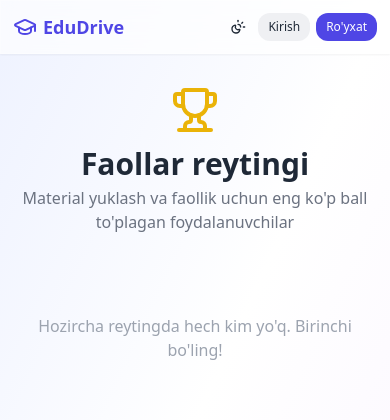
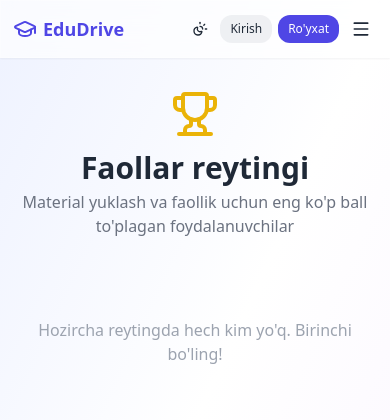
Before and after one commit to Jamoliddin426/EduDrive, a Django app: page /leaderboard/ in a window 390 px wide. Shown: the top 420 px of the page. Run offline with Django 5.2, Linux system fonts and the light colour scheme; some libraries are stand-ins or nearby versions.

Commit message:
Implement mobile menu button and toggle feature
Added mobile menu button and functionality for toggling visibility.

```diff
--- a/core/templates/base.html
+++ b/core/templates/base.html
@@ -118,7 +118,36 @@
           <span class="inline xs:hidden sm:hidden">Ro'yxat</span>
         </a>
       {% endif %}
+      <button id="mobile-menu-btn" class="md:hidden p-1.5 rounded-full hover:bg-gray-200/50 dark:hover:bg-gray-800/50 transition">
+        <i data-lucide="menu" class="w-5 h-5"></i>
+      </button>
     </div>
+  </div>
+
+  <!-- Mobil menyu (telefonda navbar o'rtasidagi havolalar shu yerda ko'rinadi) -->
+  <div id="mobile-menu" class="hidden md:hidden border-t border-gray-200/50 dark:border-gray-700/50 px-4 py-3 space-y-1">
+    <a href="{% url 'home' %}" class="block px-3 py-2.5 rounded-xl hover:bg-brand-50 dark:hover:bg-gray-800 font-medium transition">
+      <i data-lucide="home" class="w-4 h-4 inline mr-2"></i> Bosh sahifa
+    </a>
+    <a href="{% url 'leaderboard' %}" class="block px-3 py-2.5 rounded-xl hover:bg-brand-50 dark:hover:bg-gray-800 font-medium transition">
+      <i data-lucide="trophy" class="w-4 h-4 inline mr-2"></i> Reyting
+    </a>
+    {% if user.is_authenticated %}
+    <a href="{% url 'upload_resource' %}" class="block px-3 py-2.5 rounded-xl hover:bg-brand-50 dark:hover:bg-gray-800 font-medium transition">
+      <i data-lucide="upload-cloud" class="w-4 h-4 inline mr-2"></i> Yuklash
+    </a>
+    <a href="{% url 'profile' %}" class="block px-3 py-2.5 rounded-xl hover:bg-brand-50 dark:hover:bg-gray-800 font-medium transition">
+      <i data-lucide="user" class="w-4 h-4 inline mr-2"></i> Profil
+    </a>
+    {% if user.is_staff %}
+    <a href="{% url 'moderation_dashboard' %}" class="flex items-center justify-between px-3 py-2.5 rounded-xl hover:bg-brand-50 dark:hover:bg-gray-800 font-medium transition">
+      <span><i data-lucide="shield-check" class="w-4 h-4 inline mr-2"></i> Moderatsiya</span>
+      {% if pending_moderation_count %}
+      <span class="bg-red-500 text-white text-[10px] font-bold rounded-full w-4 h-4 flex items-center justify-center">{{ pending_moderation_count }}</span>
+      {% endif %}
+    </a>
+    {% endif %}
+    {% endif %}
   </div>
 </nav>
 
@@ -158,6 +187,17 @@
     root.classList.toggle('dark');
     localStorage.setItem('theme', root.classList.contains('dark') ? 'dark' : 'light');
   });
+
+  const mobileMenuBtn = document.getElementById('mobile-menu-btn');
+  const mobileMenu = document.getElementById('mobile-menu');
+  if (mobileMenuBtn) {
+    mobileMenuBtn.addEventListener('click', () => {
+      mobileMenu.classList.toggle('hidden');
+      const icon = mobileMenuBtn.querySelector('i');
+      icon.setAttribute('data-lucide', mobileMenu.classList.contains('hidden') ? 'menu' : 'x');
+      lucide.createIcons();
+    });
+  }
 
   {% if user.is_authenticated %}
   const bellBtn = document.getElementById('bell-btn');
```
